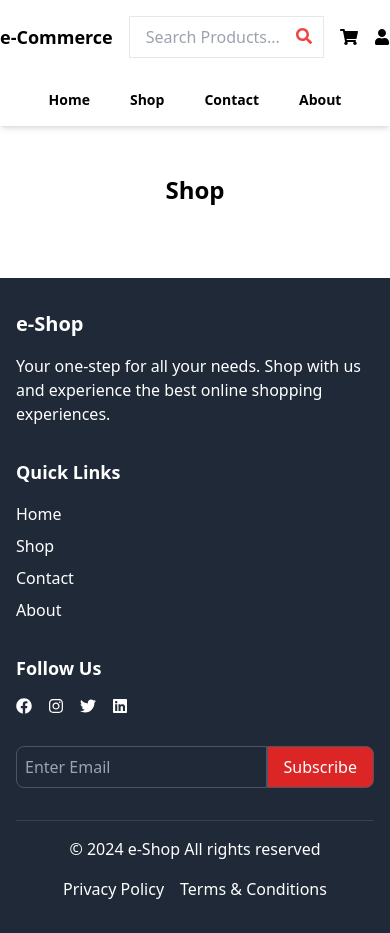
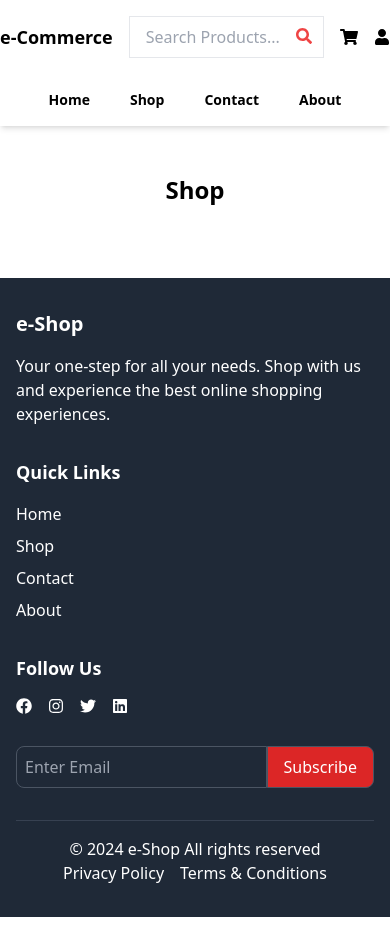
Before and after one commit to singhvijay031/e-commerce-frontend, a React (Vite) app: page /shop in a window 390 px wide. Built offline with nearby package versions, Linux system fonts and the light colour scheme.

Commit message:
updated css

```diff
--- a/src/components/Footer.jsx
+++ b/src/components/Footer.jsx
@@ -69,7 +69,7 @@ const Footer = () => {
       <div className=" mt-8 border-t border-gray-700 pt-4">
         <div className=" container mx-auto flex flex-col md:flex-row justify-between items-center">
           <p>&copy; 2024 e-Shop All rights reserved</p>
-          <div className=" flex space-x-4 mt-4 md:mt-0">
+          <div className=" flex space-x-4 mt-0 md:mt-0">
             <a href="" className=" hover:underline">
               Privacy Policy
             </a>
```
